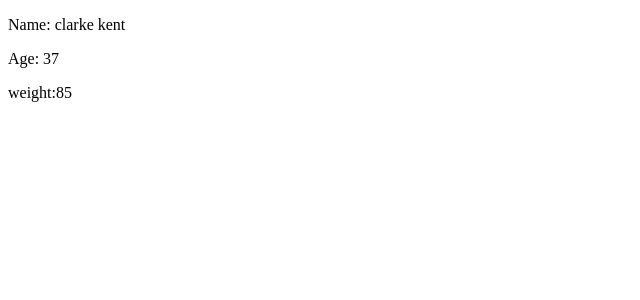
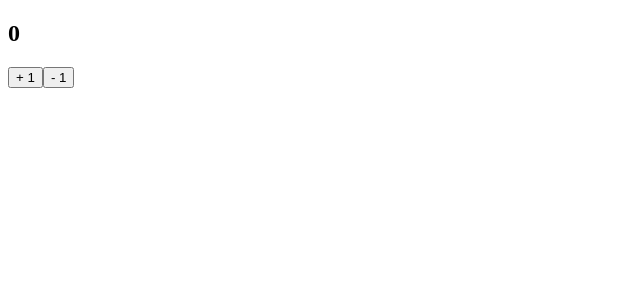
Before and after one commit to insomniquack/principlesX-repositoryProject, a React (Create React App) app: page / in a window 1280 px wide. Shown: the top 300 px of the page, without its empty margins (0-640 px from the left). Built offline with nearby package versions, Linux system fonts and the light colour scheme.

Commit message:
12 Oct 2019

```diff
--- /dev/null
+++ b/src/counter.js
@@ -0,0 +1,25 @@
+import React, {useState}from 'react';
+
+const Counter = () => {
+  let [counter, setCounter] = useState(0)
+
+let PlusOne = () => {
+  setCounter(counter += 1)
+  console.log(counter)
+}
+
+let minusOne = () =>{
+  setCounter(counter - 1)
+  console.log(counter)
+}
+
+
+  return (
+    <div>
+    <h2>{counter}</h2>
+      <button onClick = {PlusOne}> + 1 </button>
+      <button onClick = {PlusOne}> - 1 </button>
+    </div>
+  )
+}
+export default Counter
--- a/src/index.js
+++ b/src/index.js
@@ -1,5 +1,8 @@
 import React from 'react';
 import ReactDOM from 'react-dom';
+// import DisplaySuperhero from './DisplaySuperhero';
+// import Title from './Title';
+import Counter from './counter'
 
 let root = document.getElementById('root')
 let name = "joshua"
@@ -9,22 +12,16 @@ let superman = {
   weight:85,
 }
 
-let DisplaySuperhero = (properties) => {
-  return (
-  <>
-    <p>Name: {properties.name}</p>
-    <p>Age: {properties.age}</p>
-    <p>weight:{properties.weight}</p>
-  </>
-  )
-}
-ReactDOM.render(<DisplaySuperhero
-  name={superman.name}
-  age={superman.age}
-  weight={superman.weight}
-  img={superman.img}
-
-  />,root);
+// let DisplaySuperhero = (properties) => {
+//   return (
+//   <>
+//     <p>Name: {properties.name}</p>
+//     <p>Age: {properties.age}</p>
+//     <p>weight:{properties.weight}</p>
+//   </>
+//   )
+// }
+ReactDOM.render(<Counter/>,root);
 
 // If you want your app to work offline and load faster, you can change
 // unregister() to register() below. Note this comes with some pitfalls.
```
